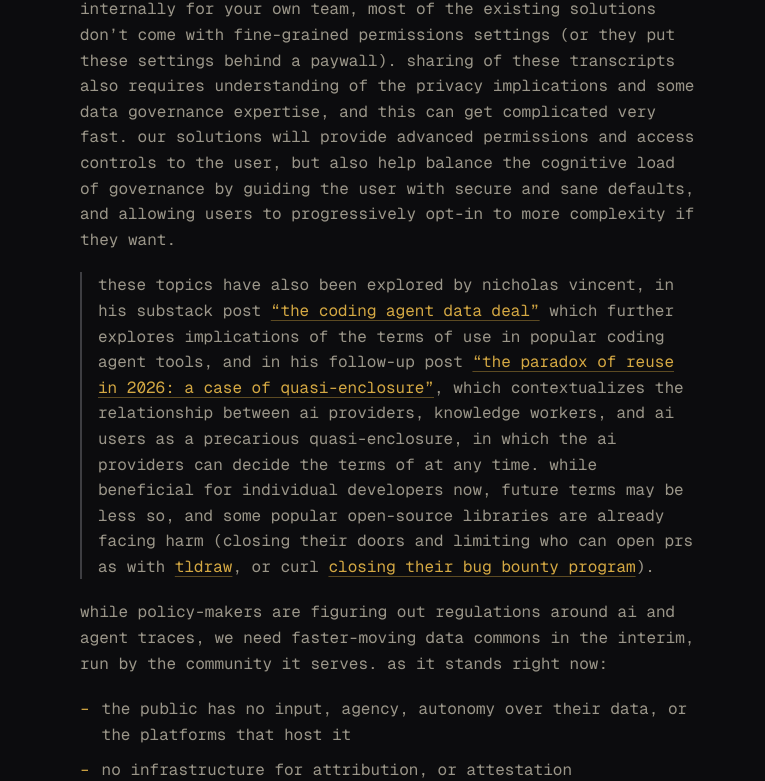
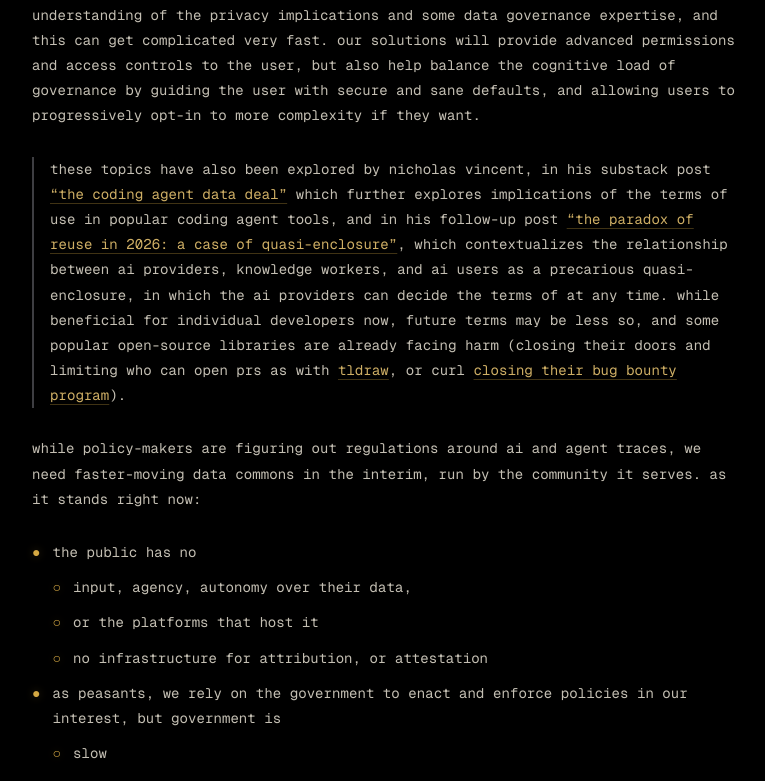
Before and after one commit to peasant-labs/website, a Next.js app: page / in a window 1280 px wide. Shown: the part 2000-2781 px from the top of the page, without its empty margins (248-1013 px from the left). Built offline with nearby package versions, Linux system fonts and the light colour scheme.

Commit message:
readability

```diff
--- a/app/globals.css
+++ b/app/globals.css
@@ -16,16 +16,16 @@
   scroll-behavior: smooth;
   color-scheme: dark;
 
-  --bg-deep: #0c0c0e;
-  --bg-surface: #141416;
-  --bg-elevated: #1c1c1f;
+  --bg-deep: #000000;
+  --bg-surface: #0a0a0c;
+  --bg-elevated: #131316;
 
   --grid-line: rgba(255, 255, 255, 0.04);
   --grid-major: rgba(255, 255, 255, 0.08);
 
-  --text-primary: #e8e5e0;
-  --text-secondary: #9b9689;
-  --text-tertiary: #5c5850;
+  --text-primary: #efece7;
+  --text-secondary: #c4bfb3;
+  --text-tertiary: #7a7669;
 
   --border-default: #2a2a2e;
   --border-strong: #3e3e42;
@@ -203,6 +203,37 @@ body {
   text-transform: lowercase !important;
 }
 
+/* crt-style glow — bold text and anything tagged .glow */
+.font-bold,
+strong,
+b,
+.glow {
+  text-shadow: 0 0 8px color-mix(in srgb, currentColor 25%, transparent);
+}
+
+/* svg variant — text-shadow does nothing on strokes */
+.glow-svg {
+  filter: drop-shadow(0 0 5px color-mix(in srgb, currentColor 30%, transparent));
+}
+
+/* inline accent links — dim by default, glow on hover */
+.link-accent {
+  color: color-mix(in srgb, var(--accent) 70%, var(--text-secondary));
+  text-decoration: underline;
+  text-underline-offset: 4px;
+  text-decoration-color: color-mix(in srgb, var(--accent) 30%, transparent);
+  transition:
+    color 180ms ease,
+    text-decoration-color 180ms ease,
+    text-shadow 180ms ease;
+}
+.link-accent:hover,
+.link-accent:focus-visible {
+  color: var(--accent);
+  text-decoration-color: var(--accent);
+  text-shadow: 0 0 10px color-mix(in srgb, currentColor 45%, transparent);
+}
+
 /* visible focus for keyboard users (accessibility) */
 :focus-visible {
   outline: 2px solid var(--accent);
@@ -226,13 +257,14 @@ body {
 /* every text node renders at the body size */
 .uniform,
 .uniform * {
-  font-size: 1rem !important;
+  font-size: 0.875rem !important;
 }
 .uniform {
-  line-height: 1.6;
+  line-height: 1.8;
+  letter-spacing: 0.005em;
 }
 
 /* readable measure for long-form text */
 .measure {
-  max-width: 64ch;
+  max-width: 84ch;
 }
--- a/app/layout.tsx
+++ b/app/layout.tsx
@@ -16,6 +16,9 @@ export const metadata: Metadata = {
   applicationName: site.name,
   authors: [{ name: site.name }],
   keywords: [
+    "peasantlabs",
+    "peasant labs",
+    "peasant",
     "agent transcripts",
     "data sovereignty",
     "coding agents",
@@ -42,7 +45,7 @@ export const metadata: Metadata = {
 };
 
 export const viewport: Viewport = {
-  themeColor: "#0c0c0e",
+  themeColor: "#000000",
   colorScheme: "dark",
 };
 
--- a/app/page.tsx
+++ b/app/page.tsx
@@ -1,8 +1,10 @@
 import { Mark } from "@/components/mark";
 import { SubscribeForm } from "@/components/subscribe-form";
 import { Tldr } from "@/components/tldr";
+import Image from "next/image";
 import Link from "next/link";
 import type { ReactNode } from "react";
+import bannerImage from "@/public/banner.png";
 
 function ExternalLink({
   href,
@@ -16,7 +18,7 @@ function ExternalLink({
       href={href}
       target="_blank"
       rel="noopener noreferrer"
-      className="text-[var(--accent)] underline underline-offset-4 decoration-[var(--accent)]/40 transition-colors hover:decoration-[var(--accent)]"
+      className="link-accent"
     >
       {children}
     </a>
@@ -25,18 +27,27 @@ function ExternalLink({
 
 export default function Home() {
   return (
-    <main id="content" className="mx-auto max-w-2xl px-6 py-16 sm:py-20">
+    <main id="content" className="mx-auto max-w-3xl px-6 py-16 sm:py-20">
       {/* logo — the plant only */}
       <Link
         href="/"
         aria-label="peasant — home"
         className="-m-3 inline-flex cursor-pointer p-3 text-[var(--accent)] transition-opacity duration-200 hover:opacity-70"
       >
-        <Mark className="h-11 w-11" />
+        <Mark className="h-11 w-11 glow-svg" />
       </Link>
 
+      {/* banner */}
+      <Image
+        src={bannerImage}
+        alt="peasants tending and harvesting wheat under a starry sky, drawn in dashed amber lines"
+        priority
+        sizes="(min-width: 768px) 84ch, 100vw"
+        className="measure mt-1 h-auto w-full"
+      />
+
       {/* title — same size as the body, set apart by weight + color */}
-      <h1 className="mt-14 font-bold text-[var(--text-primary)]">
+      <h1 className="mt-1 font-bold text-[var(--text-primary)]">
         Reclaiming Data Autonomy as a Peasant
       </h1>
 
@@ -51,7 +62,7 @@ export default function Home() {
       />
 
       {/* essay */}
-      <article className="measure mt-10 space-y-5 text-[var(--text-secondary)]">
+      <article className="measure mt-4 space-y-7 text-[var(--text-secondary)]">
         <p>
           Using coding agents like Claude Code or OpenAI Codex leaves traces on
           your local machine in the form of transcripts, and these transcripts
@@ -165,30 +176,37 @@ export default function Home() {
           <li className="flex gap-3">
             <span
               aria-hidden="true"
-              className="shrink-0 select-none text-[var(--accent)]"
+              className="shrink-0 select-none text-[var(--accent)] glow"
             >
-              –
+              ●
             </span>
-            <span>
-              the public has no input, agency, autonomy over their data, or the
-              platforms that host it
-            </span>
+            <div>
+              the public has no
+              <ul className="mt-2.5 space-y-2.5">
+                {[
+                  "input, agency, autonomy over their data,",
+                  "or the platforms that host it",
+                  "no infrastructure for attribution, or attestation",
+                ].map((sub) => (
+                  <li key={sub} className="flex gap-3">
+                    <span
+                      aria-hidden="true"
+                      className="shrink-0 select-none text-[var(--accent)] glow"
+                    >
+                      ○
+                    </span>
+                    <span>{sub}</span>
+                  </li>
+                ))}
+              </ul>
+            </div>
           </li>
           <li className="flex gap-3">
             <span
               aria-hidden="true"
-              className="shrink-0 select-none text-[var(--accent)]"
+              className="shrink-0 select-none text-[var(--accent)] glow"
             >
-              –
-            </span>
-            <span>no infrastructure for attribution, or attestation</span>
-          </li>
-          <li className="flex gap-3">
-            <span
-              aria-hidden="true"
-              className="shrink-0 select-none text-[var(--accent)]"
-            >
-              –
+              ●
             </span>
             <div>
               as peasants, we rely on the government to enact and enforce
@@ -199,16 +217,40 @@ export default function Home() {
                   "complex, maze-like, confusing",
                   "in some cases politically misaligned",
                   "very high-effort to engage with",
-                  "results in a collective action problem",
+                ].map((sub) => (
+                  <li key={sub} className="flex gap-3">
+                    <span
+                      aria-hidden="true"
+                      className="shrink-0 select-none text-[var(--accent)] glow"
+                    >
+                      ○
+                    </span>
+                    <span>{sub}</span>
+                  </li>
+                ))}
+              </ul>
+            </div>
+          </li>
+          <li className="flex gap-3">
+            <span
+              aria-hidden="true"
+              className="shrink-0 select-none text-[var(--accent)] glow"
+            >
+              ●
+            </span>
+            <div>
+              results in a collective action problem
+              <ul className="mt-2.5 space-y-2.5">
+                {[
                   "needs some amount of coordination and centralization",
                   "outreach and alliance-building",
                 ].map((sub) => (
                   <li key={sub} className="flex gap-3">
                     <span
                       aria-hidden="true"
-                      className="shrink-0 select-none text-[var(--accent)]"
+                      className="shrink-0 select-none text-[var(--accent)] glow"
                     >
-                      ·
+                      ○
                     </span>
                     <span>{sub}</span>
                   </li>
--- a/components/tldr.tsx
+++ b/components/tldr.tsx
@@ -16,7 +16,7 @@ export function Tldr({
   return (
     <details
       open
-      className="group measure mt-10 border border-[var(--border-default)] bg-[var(--bg-surface)]"
+      className="group measure mt-6 border border-[var(--border-default)] bg-[var(--bg-surface)]"
     >
       <summary className="flex cursor-pointer list-none items-center justify-between px-5 py-3 font-bold text-[var(--accent)] transition-colors hover:bg-[var(--bg-elevated)] [&::-webkit-details-marker]:hidden">
         tldr;
```
Also changed, not shown: components/subscribe-form.tsx (+14 -8 lines), public/banner.png (added).
